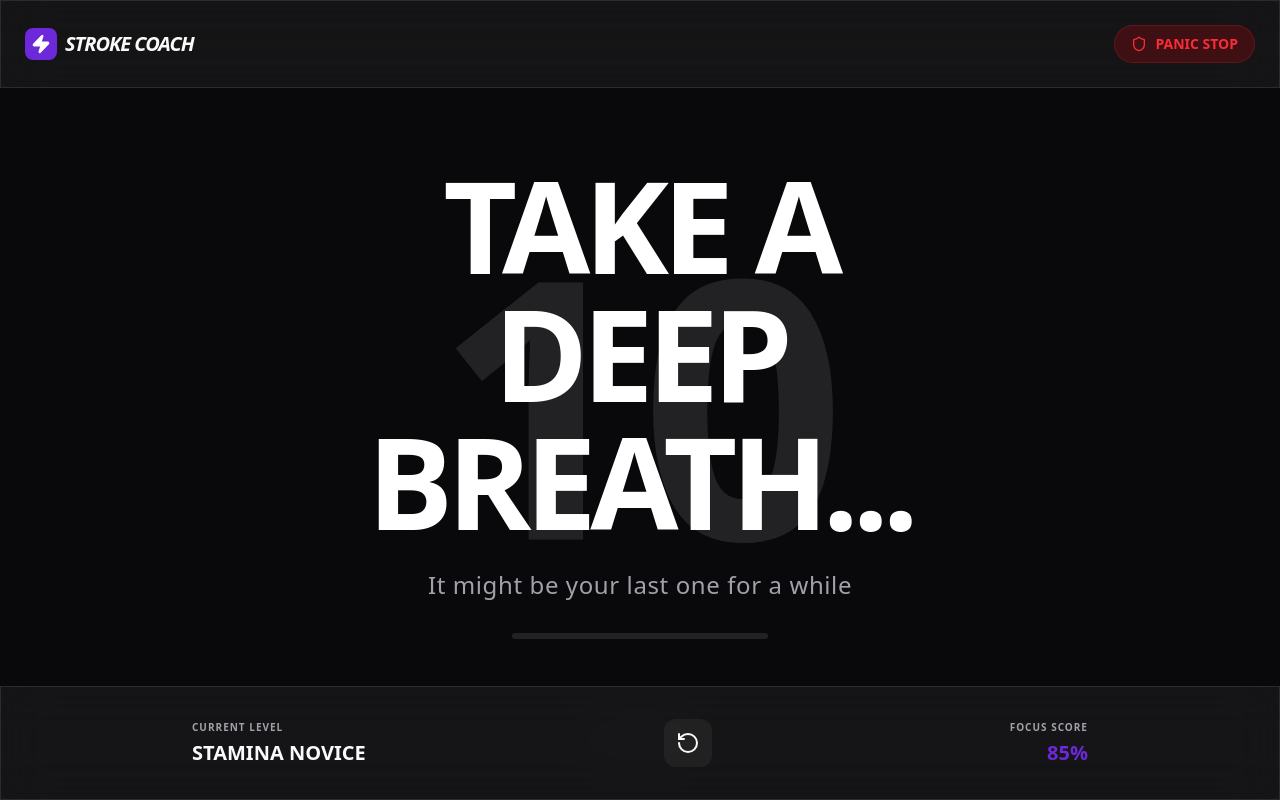
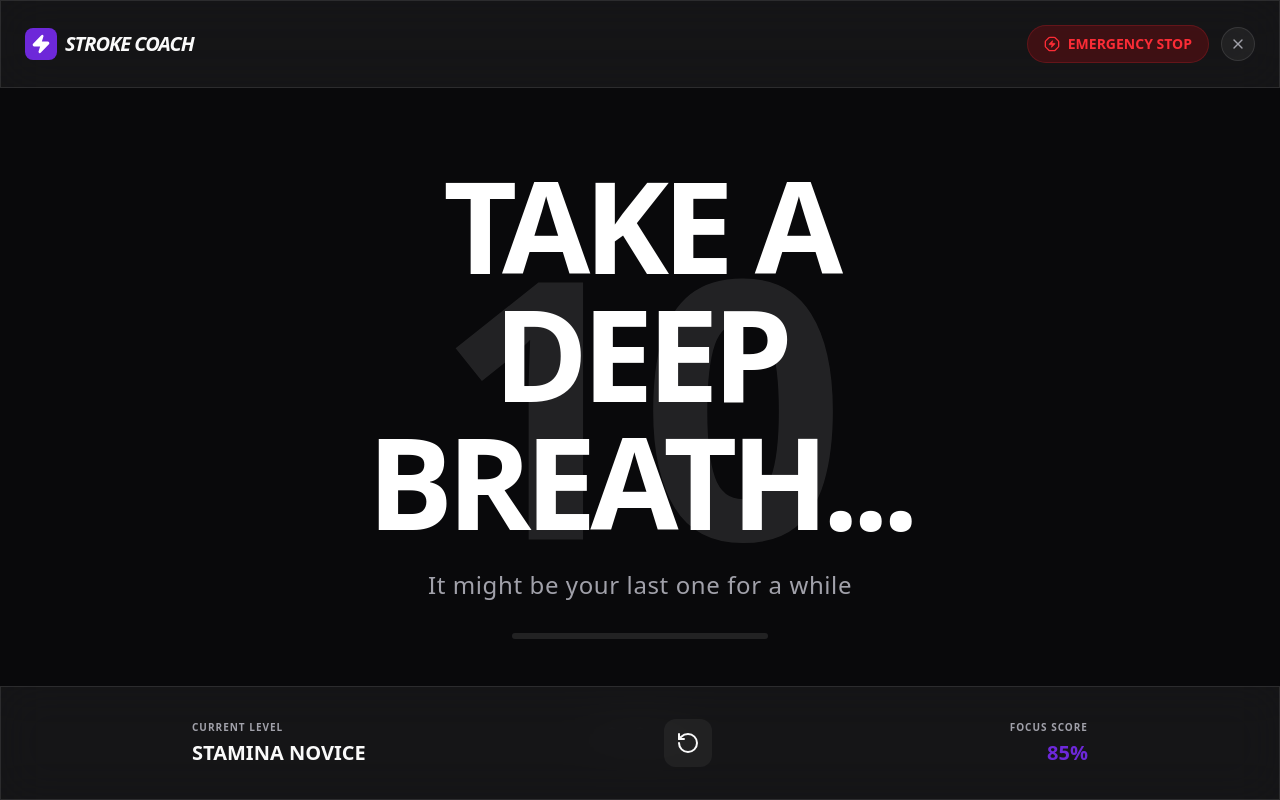
Before and after one commit to TheStkCoach/test-SC, a Next.js app: page / in a window 1280 px wide. Both pictures are taken after a click on the button "START SESSION". Built offline with nearby package versions, Linux system fonts and the light colour scheme.

Commit message:
feat: implement Emergency Stop with forced cooldown and custom icon

```diff
--- a/src/app/page.tsx
+++ b/src/app/page.tsx
@@ -4,12 +4,13 @@ import React from 'react';
 import { useSessionManager } from '@/hooks/use-session-manager';
 import { SessionDisplay } from '@/components/SessionDisplay';
 import { Button } from '@/components/ui/Button';
-import { Shield, Zap, Info, RotateCcw, AlertTriangle, X } from 'lucide-react';
+import { Shield, Zap, Info, RotateCcw, AlertTriangle, X, Octagon } from 'lucide-react';
 import { TrafficLightGuide } from '@/components/TrafficLightGuide';
 import { motion, AnimatePresence } from 'framer-motion';
+import { cn } from '@/lib/utils';
 
 export default function Home() {
-  const { state, command, timeLeft, totalDuration, startSession, stopSession, triggerPeak } = useSessionManager();
+  const { state, command, timeLeft, totalDuration, startSession, stopSession, triggerPeak, triggerEmergency } = useSessionManager();
   const [activeTooltip, setActiveTooltip] = React.useState<string | null>(null);
 
   const isIdle = state === 'IDLE';
@@ -30,13 +31,30 @@ export default function Home() {
         </div>
 
         {!isIdle && (
-          <button
-            onClick={stopSession}
-            className="flex items-center gap-2 px-4 py-2 bg-red-600/20 text-red-500 rounded-full font-bold text-sm hover:bg-red-600/30 transition-colors border border-red-500/20"
-          >
-            <Shield className="w-4 h-4" />
-            PANIC STOP
-          </button>
+          <div className="flex items-center gap-3">
+            <button
+              onClick={triggerEmergency}
+              disabled={state === 'EMERGENCY_RED'}
+              className={cn(
+                "flex items-center gap-2 px-4 py-2 bg-red-600/20 text-red-500 rounded-full font-bold text-sm hover:bg-red-600/30 transition-all border border-red-500/20 group relative",
+                state === 'EMERGENCY_RED' && "opacity-50 cursor-not-allowed grayscale"
+              )}
+            >
+              <div className="relative w-4 h-4 flex items-center justify-center">
+                <Octagon className="w-4 h-4" />
+                <Zap className="w-2 h-2 absolute mt-[-0.5px]" fill="currentColor" />
+              </div>
+              <span>EMERGENCY STOP</span>
+            </button>
+
+            <button
+              onClick={stopSession}
+              className="p-2 bg-white/5 hover:bg-white/10 text-muted-foreground hover:text-white rounded-full transition-colors border border-white/10"
+              title="End Session"
+            >
+              <X className="w-4 h-4" />
+            </button>
+          </div>
         )}
       </header>
 
--- a/src/components/SessionDisplay.tsx
+++ b/src/components/SessionDisplay.tsx
@@ -17,6 +17,7 @@ export function SessionDisplay({ command, state, timeLeft, totalDuration }: Sess
     const isGreen = command.type === 'green';
     const isYellow = command.type === 'yellow';
     const isClimax = command.type === 'climax';
+    const isEmergency = command.type === 'emergency';
 
     const progress = totalDuration > 0 ? (timeLeft / totalDuration) * 100 : 0;
 
@@ -28,7 +29,8 @@ export function SessionDisplay({ command, state, timeLeft, totalDuration }: Sess
                 isGreen && "bg-green-500/20",
                 isRed && "bg-red-500/40 animate-pulse",
                 isYellow && "bg-yellow-500/20",
-                isClimax && "bg-purple-500/60 animate-pulse-slow"
+                isClimax && "bg-purple-500/60 animate-pulse-slow",
+                isEmergency && "bg-red-600/60 animate-[pulse_2s_infinite]"
             )} />
 
             <AnimatePresence mode="wait">
@@ -59,7 +61,8 @@ export function SessionDisplay({ command, state, timeLeft, totalDuration }: Sess
                         isRed && "text-red-500 animate-pulse",
                         isYellow && "text-yellow-400",
                         isClimax && "text-purple-500",
-                        !isGreen && !isRed && !isYellow && !isClimax && "text-white"
+                        isEmergency && "text-red-600 font-extrabold",
+                        !isGreen && !isRed && !isYellow && !isClimax && !isEmergency && "text-white"
                     )}>
                         {command.text}
                     </h1>
@@ -101,6 +104,12 @@ export function SessionDisplay({ command, state, timeLeft, totalDuration }: Sess
                             Champ Tip: {command.tip}
                         </motion.p>
                     )}
+
+                    {isEmergency && (
+                        <div className="mt-8 px-6 py-2 bg-red-600 text-white font-black rounded-full animate-bounce shadow-[0_0_30px_rgba(220,38,38,0.5)]">
+                            EMERGENCY COOLDOWN
+                        </div>
+                    )}
                 </motion.div>
             </AnimatePresence>
 
@@ -116,7 +125,7 @@ export function SessionDisplay({ command, state, timeLeft, totalDuration }: Sess
                 )} />
                 <div className={cn(
                     "w-3 h-3 rounded-full transition-all duration-500",
-                    isRed ? "bg-red-500 glow-red scale-150" : "bg-white/10"
+                    (isRed || isEmergency) ? "bg-red-500 glow-red scale-150" : "bg-white/10"
                 )} />
             </div>
         </div>
--- a/src/hooks/use-session-manager.ts
+++ b/src/hooks/use-session-manager.ts
@@ -40,7 +40,13 @@ export function useSessionManager() {
         setCommand(getRandomCommand(state));
 
         if (state !== 'IDLE' && state !== 'FINISHED' && state !== 'PEAK') {
-            const interval = state === 'GREEN' ? 15000 + Math.random() * 20000 : 5000 + Math.random() * 10000;
+            let interval = state === 'GREEN' ? 15000 + Math.random() * 20000 : 5000 + Math.random() * 10000;
+
+            // Fixed long duration for emergency cooldown
+            if (state === 'EMERGENCY_RED') {
+                interval = 60000;
+            }
+
             setTotalDuration(interval);
             setTimeLeft(interval);
 
@@ -61,6 +67,7 @@ export function useSessionManager() {
     const startSession = () => setState('PREPARING');
     const stopSession = () => setState('IDLE');
     const triggerPeak = () => setState('PEAK');
+    const triggerEmergency = () => setState('EMERGENCY_RED');
 
     return {
         state,
@@ -69,6 +76,7 @@ export function useSessionManager() {
         totalDuration,
         startSession,
         stopSession,
-        triggerPeak
+        triggerPeak,
+        triggerEmergency
     };
 }
--- a/src/lib/session-types.ts
+++ b/src/lib/session-types.ts
@@ -1,10 +1,10 @@
 
-export type SessionState = 'IDLE' | 'PREPARING' | 'GREEN' | 'RED' | 'YELLOW' | 'PEAK' | 'FINISHED';
+export type SessionState = 'IDLE' | 'PREPARING' | 'GREEN' | 'RED' | 'YELLOW' | 'PEAK' | 'FINISHED' | 'EMERGENCY_RED';
 
 export type SessionCommand = {
     text: string;
     subtext?: string;
-    type: 'green' | 'red' | 'yellow' | 'climax' | 'neutral';
+    type: 'green' | 'red' | 'yellow' | 'climax' | 'neutral' | 'emergency';
     tip?: string;
 };
 
@@ -81,6 +81,12 @@ export const COMMANDS: Record<SessionState, SessionCommand[]> = {
         { text: "Suffer for me", subtext: "Don't you dare move those hands", type: 'red' },
         { text: "No more touching", subtext: "Just be a good, frustrated boy", type: 'red' }
     ],
+    EMERGENCY_RED: [
+        { text: "EMERGENCY STOP!", subtext: "HANDS OFF! Recover your control.", type: 'emergency' },
+        { text: "Breathe...", subtext: "You almost lost it. Calm down now.", type: 'emergency' },
+        { text: "Wait for it...", subtext: "The coach says you're not ready to cum.", type: 'emergency' },
+        { text: "Total Cooldown", subtext: "Let the energy settle. Don't move.", type: 'emergency' }
+    ],
     PEAK: [
         { text: "RELEASE", subtext: "Give it all to me now!", type: 'climax' },
         { text: "CUM FOR ME!", subtext: "Finally... drain yourself", type: 'climax' },
```
